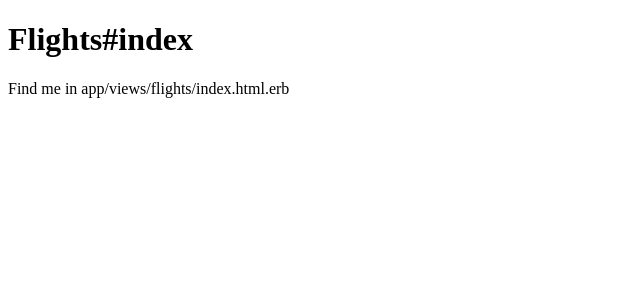
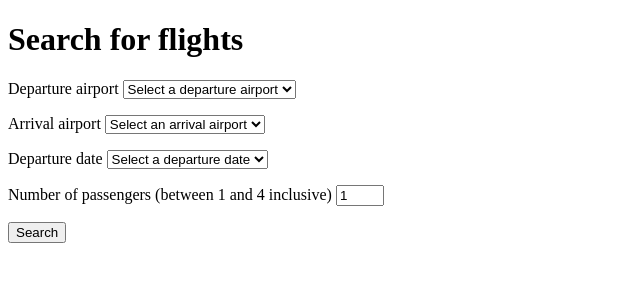
Before and after one commit to Kezy-d4/flight_booker, a Rails app: page / in a window 1280 px wide. Shown: the top 300 px of the page, without its empty margins (0-640 px from the left). Run offline with Rails 7, Linux system fonts and the light colour scheme; data comes from the database, SQL or seed files in the repository; some libraries are stand-ins or nearby versions.

Commit message:
feat: add search form

```diff
--- a/app/controllers/flights_controller.rb
+++ b/app/controllers/flights_controller.rb
@@ -1,6 +1,5 @@
 class FlightsController < ApplicationController
   def index
-    @flights = Flight.all
     @airports = Airport.all
   end
 end
--- a/app/models/flight.rb
+++ b/app/models/flight.rb
@@ -9,4 +9,12 @@ class Flight < ApplicationRecord
 
   belongs_to :departure_airport, class_name: "Airport"
   belongs_to :arrival_airport, class_name: "Airport"
+
+  # See Ruby 4.1 strftime formatting documentation:
+  # https://docs.ruby-lang.org/en/master/language/strftime_formatting_rdoc.html
+  def self.unique_flight_departure_dates(format = "%Y-%m-%d")
+    originals = Flight.order(:departure_datetime).distinct.pluck(:departure_datetime)
+    formatted = originals.map { |original| original.to_datetime.strftime("%Y-%m-%d") }
+    formatted.uniq
+  end
 end
--- a/app/views/flights/index.html.erb
+++ b/app/views/flights/index.html.erb
@@ -1,2 +1,50 @@
-<h1>Flights#index</h1>
-<p>Find me in app/views/flights/index.html.erb</p>
+<h1>Search for flights</h1>
+
+<%= form_with url: flights_path, method: :get do |_form| %>
+  <p>
+    <%= label_tag "departure_airport_id" %>
+    <%=
+      select_tag(
+        :departure_airport_id,
+        options_from_collection_for_select(@airports.order(:code), :id, :code),
+        prompt: "Select a departure airport"
+      )
+    %>
+  </p>
+
+  <p>
+    <%= label_tag "arrival_airport_id" %>
+    <%=
+      select_tag(
+        :arrival_airport_id,
+        options_from_collection_for_select(@airports.order(:code), :id, :code),
+        prompt: "Select an arrival airport"
+      )
+    %>
+  </p>
+
+  <p>
+    <%= label_tag "departure_date" %>
+    <%=
+      select_tag(
+        :departure_date,
+        options_from_collection_for_select(Flight.unique_flight_departure_dates, :itself, :itself),
+        prompt: "Select a departure date"
+      )
+    %>
+  </p>
+
+  <p>
+    <%=
+      label_tag(
+        "number_of_passengers",
+        "Number of passengers (between 1 and 4 inclusive)"
+      )
+    %>
+    <%= number_field_tag :number_of_passengers, 1, in: 1..4, step: 1 %>
+  </p>
+
+  <p>
+    <%= submit_tag "Search" %>
+  </p>
+<% end %>
```
